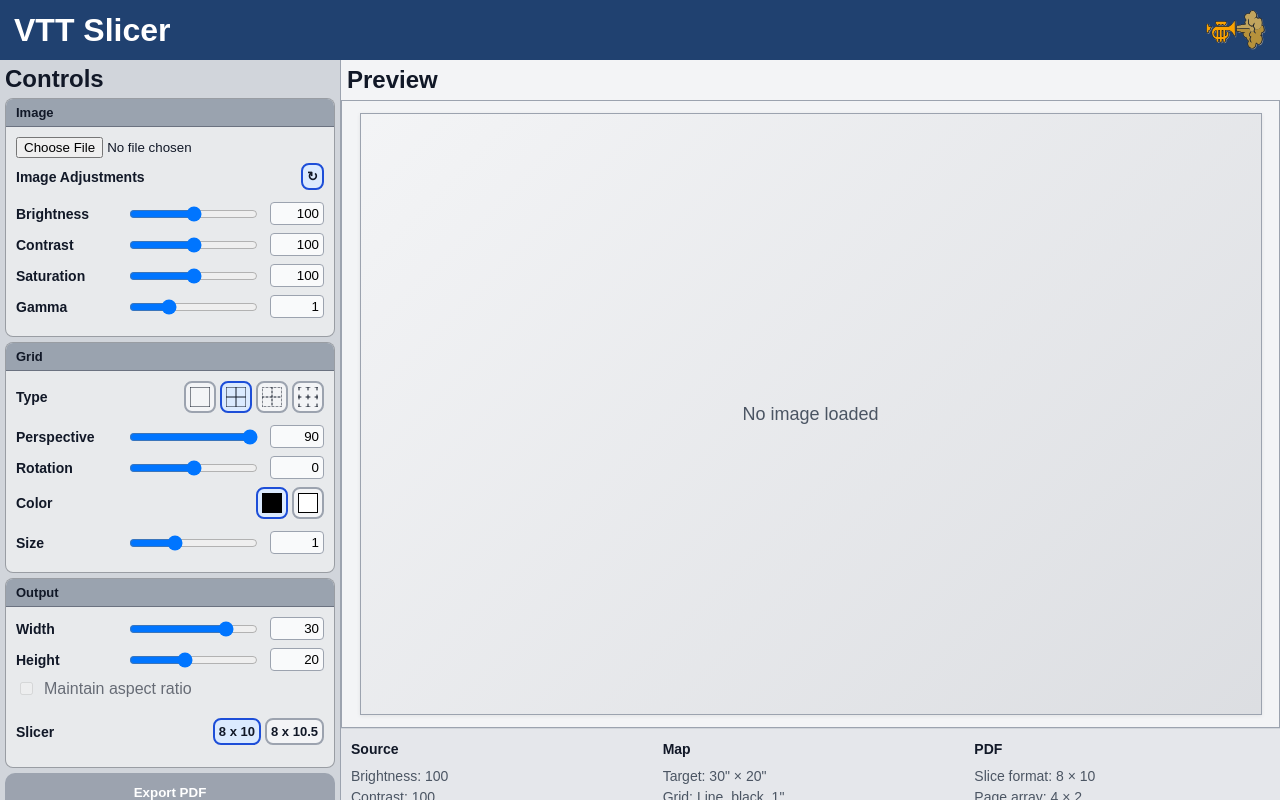
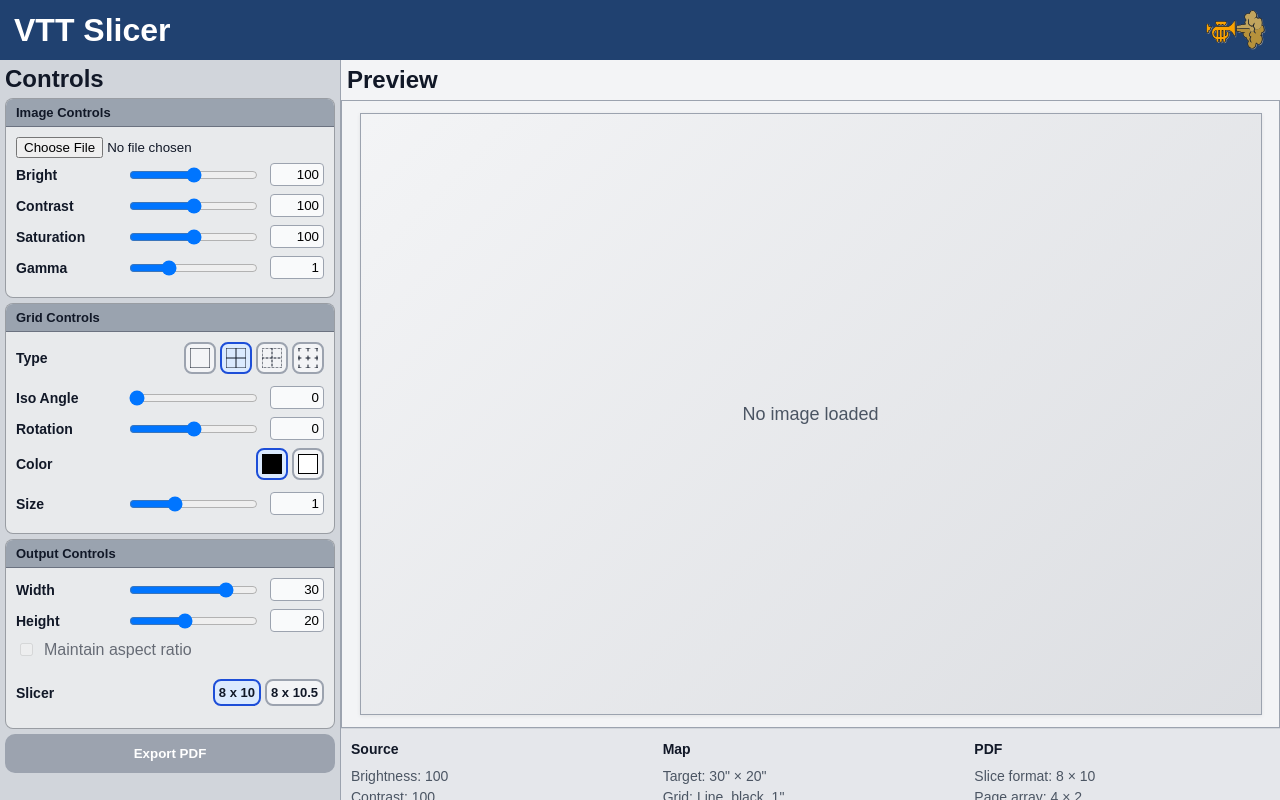
Before and after one commit to Trumpootcom/wms-ts, a React (Vite) app: page / in a window 1280 px wide. Built offline with nearby package versions, Linux system fonts and the light colour scheme.

Commit message:
feat(ui): add defaultValue reset behavior to NumberWithSlider and update perspective default

```diff
--- a/src/components/ControlPanel.tsx
+++ b/src/components/ControlPanel.tsx
@@ -7,6 +7,7 @@ import { controlLabelStyle } from "./ui/uiStyles.ts";
 import ColorSwatchIcon from "./ui/ColorSwatchIcon.tsx";
 import LabeledSegmentedControl from "./ui/LabeledSegmentedControl";
 import SvgIcon from "./ui/SvgIcon";
+import { DEFAULT_GRID_SIZE_IN, DEFAULT_HEIGHT_IN, DEFAULT_WIDTH_IN } from "../slicer/defaults.ts";
 
 type ControlPanelProps = {
     slicer: ReturnType<typeof useSlicerState>;
@@ -26,11 +27,11 @@ function ControlPanel({ slicer }: ControlPanelProps) {
             <h2 style={{ marginTop: 0, marginBottom: "5px" }}>Controls</h2>
 
 
-            <PanelSection title="Image">
+            <PanelSection title="Image Controls">
                 <div style={{ marginBottom: "5px" }}>
                     <input type="file" accept="image/*" onChange={slicer.handleFileUpload} />
                 </div>
-
+{/*}
                 <LabeledSegmentedControl
                     label="Image Adjustments"
                     value="restore"
@@ -40,11 +41,13 @@ function ControlPanel({ slicer }: ControlPanelProps) {
 
                     ]}
                 />
+                */}
                 <NumberWithSlider
-                    label="Brightness"
+                    label="Bright"
                     value={slicer.imageAdjustments.brightness}
                     min={0}
                     max={200}
+                    defaultValue={100}
                     stepInput={1}
                     stepSlider={1}
                     onChange={(value) => slicer.updateImageAdjustment("brightness", value)}
@@ -55,6 +58,7 @@ function ControlPanel({ slicer }: ControlPanelProps) {
                     value={slicer.imageAdjustments.contrast}
                     min={0}
                     max={200}
+                    defaultValue={100}
                     stepInput={1}
                     stepSlider={1}
                     onChange={(value) => slicer.updateImageAdjustment("contrast", value)}
@@ -65,6 +69,7 @@ function ControlPanel({ slicer }: ControlPanelProps) {
                     value={slicer.imageAdjustments.saturation}
                     min={0}
                     max={200}
+                    defaultValue={100}
                     stepInput={1}
                     stepSlider={1}
                     onChange={(value) => slicer.updateImageAdjustment("saturation", value)}
@@ -75,13 +80,14 @@ function ControlPanel({ slicer }: ControlPanelProps) {
                     value={slicer.imageAdjustments.gamma}
                     min={0.2}
                     max={3}
+                    defaultValue={1}
                     stepInput={0.1}
                     stepSlider={0.1}
                     onChange={(value) => slicer.updateImageAdjustment("gamma", value)}
                 />
 
             </PanelSection>
-            <PanelSection title="Grid">
+            <PanelSection title="Grid Controls">
                 <LabeledSegmentedControl
                     label="Type"
                     value={slicer.gridMode}
@@ -94,21 +100,23 @@ function ControlPanel({ slicer }: ControlPanelProps) {
                     ]}
                 />
                 <NumberWithSlider
-                    label="Perspective"
+                    label="Iso Angle"
                     value={slicer.gridPerspectiveAngle}
                     onChange={slicer.setGridPerspectiveAngle}
-                    min={20}
-                    max={90}
-                    stepInput={5}
-                    stepSlider={5}
+                    min={0}
+                    max={45}
+                    defaultValue={0}
+                    stepInput={2.5}
+                    stepSlider={2.5}
                 />
 
                 <NumberWithSlider
                     label="Rotation"
                     value={slicer.gridRotation}
                     onChange={slicer.setGridRotation}
-                    min={-30}
-                    max={30}
+                    min={-90}
+                    max={90}
+                    defaultValue={0}
                     stepInput={1}
                     stepSlider={1}
                 />
@@ -126,18 +134,20 @@ function ControlPanel({ slicer }: ControlPanelProps) {
                     value={slicer.gridSizeIn}
                     min={0.75}
                     max={1.5}
+                    defaultValue={DEFAULT_GRID_SIZE_IN}
                     stepInput={0.125}
                     stepSlider={0.125}
                     onChange={slicer.setGridSizeIn}
                 />
             </PanelSection>
 
-            <PanelSection title="Output">
+            <PanelSection title="Output Controls">
                 <NumberWithSlider
                     label="Width"
                     value={slicer.printedWidthIn}
                     min={8}
                     max={36}
+                    defaultValue={DEFAULT_WIDTH_IN}
                     onChange={slicer.updateWidth}
                 />
 
@@ -146,6 +156,7 @@ function ControlPanel({ slicer }: ControlPanelProps) {
                     value={slicer.printedHeightIn}
                     min={8}
                     max={36}
+                    defaultValue={DEFAULT_HEIGHT_IN}
                     onChange={slicer.updateHeight}
                 />
                 <div style={{ marginBottom: "20px" }}>
--- a/src/components/ui/NumberWithSlider.tsx
+++ b/src/components/ui/NumberWithSlider.tsx
@@ -3,6 +3,7 @@ import { controlLabelStyle } from "./uiStyles.ts";
 type NumberWithSliderProps = {
     label: string;
     value: number;
+    defaultValue: number;
     min: number;
     max: number;
     stepInput?: number;
@@ -13,6 +14,7 @@ type NumberWithSliderProps = {
 function NumberWithSlider({
     label,
     value,
+    defaultValue,
     min,
     max,
     stepInput = 0.1,
@@ -29,7 +31,17 @@ function NumberWithSlider({
                 marginBottom: "8px",
             }}
         >
-        <div style={controlLabelStyle}>{label}</div>
+            <div
+                style={{
+                    ...controlLabelStyle,
+                    cursor: "pointer",
+                    userSelect: "none",
+                }}
+                title={`Click to restore default (${defaultValue})`}
+                onClick={() => onChange(defaultValue)}
+            >
+                {label}
+            </div>
 
             <div
                 style={{
@@ -71,8 +83,6 @@ function NumberWithSlider({
                 />
             </div>
         </div>
-
-
     );
 }
 
--- a/src/hooks/useSlicerState.ts
+++ b/src/hooks/useSlicerState.ts
@@ -38,7 +38,7 @@ export function useSlicerState() {
 
   const [gridMode, setGridMode] = useState<GridMode>("line");
   const [gridRotation, setGridRotation] = useState<number>(0);
-  const [gridPerspectiveAngle, setGridPerspectiveAngle] = useState<number>(90);
+  const [gridPerspectiveAngle, setGridPerspectiveAngle] = useState<number>(0);
 
   const [gridColor, setGridColor] = useState<GridColor>("black");
   const [sliceSize, setSliceSize] = useState<SliceSize>("8x10");
--- a/src/slicer/defaults.ts
+++ b/src/slicer/defaults.ts
@@ -3,6 +3,7 @@ export const MIN_SIZE_IN = 8;
 export const MAX_SIZE_IN = 36;
 export const DEFAULT_WIDTH_IN = 30;
 export const DEFAULT_HEIGHT_IN = 20;
+export const DEFAULT_GRID_SIZE_IN = 1;
 export const PREVIEW_MAX_WIDTH_PX = 900;
 export const PREVIEW_MAX_HEIGHT_PX = 620;
 export const EXPORT_DPI = 150;
--- a/src/slicer/grid.ts
+++ b/src/slicer/grid.ts
@@ -36,7 +36,7 @@ function getMapGridSegmentsInInches(
     height: printedHeightIn,
   };
 
-  if (gridPerspectiveAngle === 90) {
+  if (gridPerspectiveAngle === 0) {
     const verticalNormal = normalFromLineAngleDegrees(90);
     const horizontalNormal = normalFromLineAngleDegrees(0);
 
--- a/src/slicer/latticeMath.ts
+++ b/src/slicer/latticeMath.ts
@@ -88,7 +88,7 @@ export function getGridBasis(
     y: printedHeightIn / 2,
   };
 
-  if (gridPerspectiveAngle === 90) {
+  if (gridPerspectiveAngle === 0) {
     const u0: Vector = { x: gridSizeIn, y: 0 };
     const v0: Vector = { x: 0, y: gridSizeIn };
 
--- a/src/slicer/pdf.ts
+++ b/src/slicer/pdf.ts
@@ -193,7 +193,7 @@ export async function exportSlicedPdf({
   gridMode,
   gridColor,
   gridSizeIn,
-  gridPerspectiveAngle = 90,
+  gridPerspectiveAngle = 0,
   gridRotation = 0,
   imageAdjustments,
   exportDpi,
```
Lines whose indentation alone changed are shown as unchanged.
